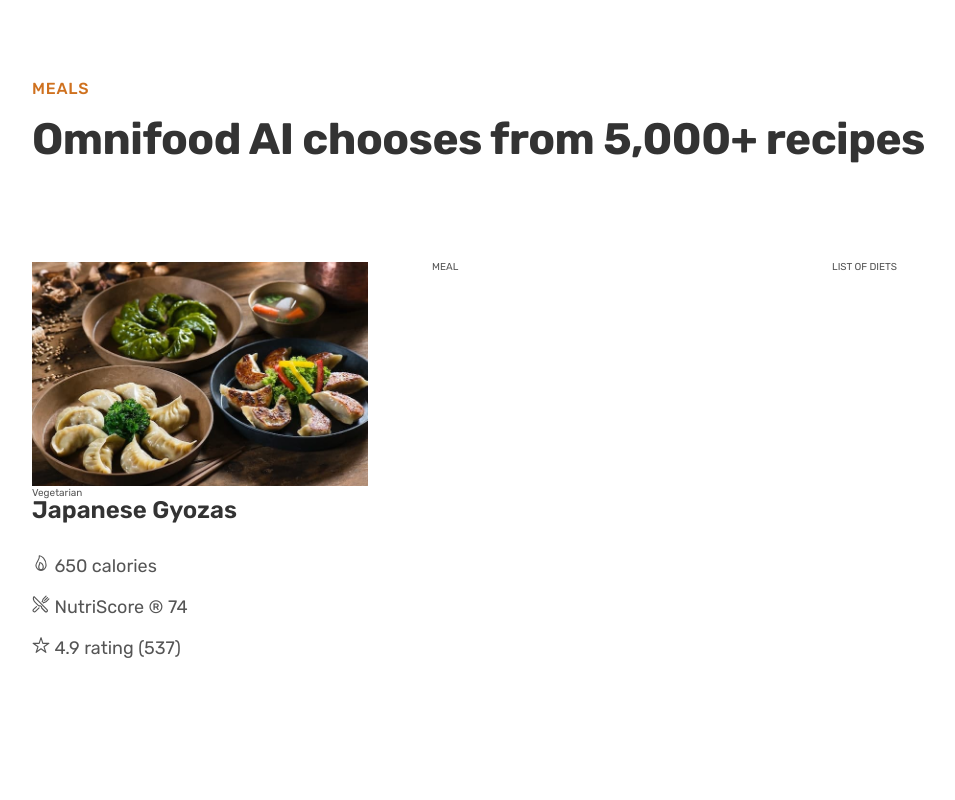
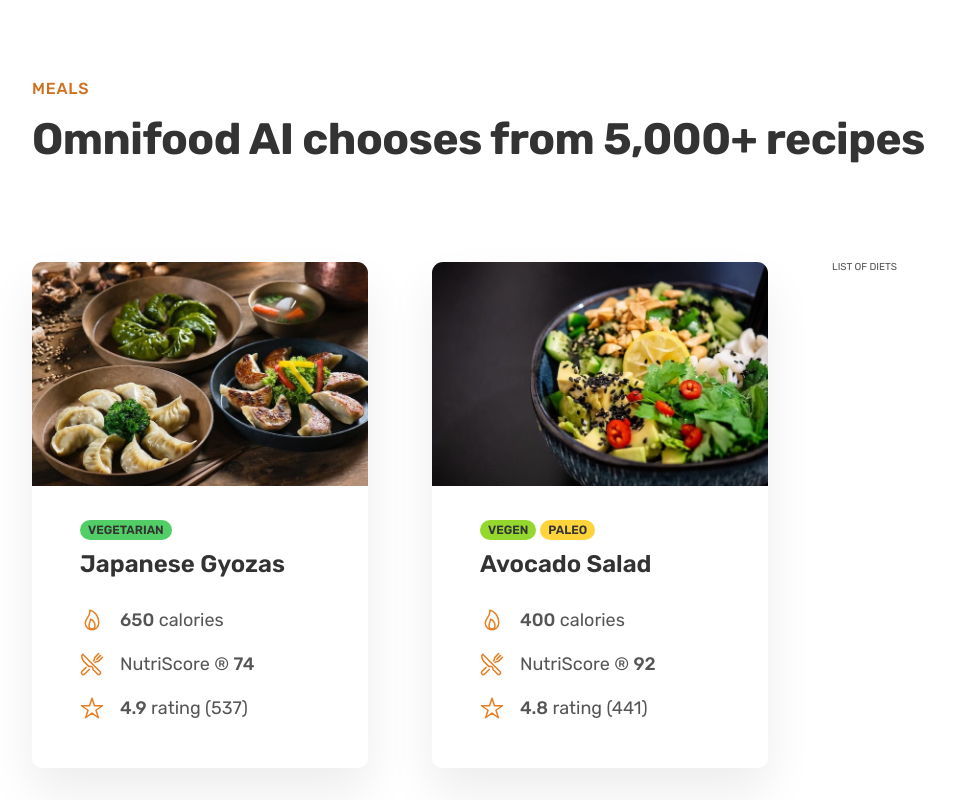
Before and after one commit to sgrazys/Omnifood, a plain HTML site: page index.html in a window 1280 px wide. Shown: the part 2580-3380 px from the top of the page, without its empty margins (40-995 px from the left). Before the commit the page ends 3269 px from the top, so only its background shows below. Drawn offline with nearby package versions, Linux system fonts and the light colour scheme.

Commit message:
Meals  section #5 add meal cards

```diff
--- a/css/general.css
+++ b/css/general.css
@@ -42,6 +42,7 @@ Paragraph default: 1.6
 
 --- 06 BORDER-RADIUS
 Default: 9px
+Medium: 11px
 
 --- 07 WHITESPACE
 
@@ -183,3 +184,7 @@ body {
 .margin-right-sm {
 	margin-right: 1.6rem !important;
 }
+
+strong {
+	font-weight: 500;
+}
--- a/css/style.css
+++ b/css/style.css
@@ -208,15 +208,52 @@
 	padding: 4.8rem 0 3.2rem 0;
 }
 
+.meal {
+	box-shadow: 0 2.4rem 4.8rem rgba(0, 0, 0, 0.075);
+	border-radius: 11px;
+	overflow: hidden;
+}
+.meal-img {
+	width: 100%;
+}
+
+.meal-content {
+	padding: 3.2rem 4.8rem 4.8rem 4.8rem;
+}
+
+.meal-tags {
+	display: flex;
+	gap: 0.4rem;
+	margin-bottom: 12px;
+}
+
+.tag {
+	display: inline-block;
+	padding: 0.4rem 0.8rem;
+	font-size: 1.2rem;
+	font-weight: 600;
+	text-transform: uppercase;
+	color: #333;
+	border-radius: 100px;
+}
+
+.tag--vegetarian {
+	background-color: #51cf66;
+}
+
+.tag--vegen {
+	background-color: #94d82d;
+}
+
+.tag--paleo {
+	background-color: #ffd43b;
+}
+
 .meal-title {
 	font-size: 2.4rem;
 	color: #333;
 	font-weight: 600;
 	margin-bottom: 3.2rem;
-}
-
-.meal-img {
-	width: 100%;
 }
 
 .meal-attributes {
@@ -225,6 +262,16 @@
 	flex-direction: column;
 	gap: 2rem;
 }
+
 .meal-attribute {
+	display: flex;
+	align-items: center;
+	gap: 1.6rem;
 	font-size: 1.8rem;
 }
+
+.meal-icon {
+	height: 2.4rem;
+	width: 2.4rem;
+	color: #e67e22;
+}
--- a/index.html
+++ b/index.html
@@ -270,24 +270,85 @@
 							src="img/meals/meal-1.jpg"
 							alt="Japanese Gyozas"
 						/>
-						<span class="tag">Vegetarian</span>
+						<div class="meal-content">
+							<div class="meal-tags">
+								<span class="tag tag--vegetarian"
+									>Vegetarian</span
+								>
+							</div>
 							<p class="meal-title">Japanese Gyozas</p>
 							<ul class="meal-attributes">
 								<li class="meal-attribute">
-								<ion-icon name="flame-outline"></ion-icon>
-								<span>650 calories</span>
+									<ion-icon
+										class="meal-icon"
+										name="flame-outline"
+									></ion-icon>
+									<span><strong>650</strong> calories</span>
 								</li>
 								<li class="meal-attribute">
-								<ion-icon name="restaurant-outline"></ion-icon>
-								<span>NutriScore &reg; 74</span>
+									<ion-icon
+										class="meal-icon"
+										name="restaurant-outline"
+									></ion-icon>
+									<span
+										>NutriScore &reg;
+										<strong>74</strong></span
+									>
 								</li>
 								<li class="meal-attribute">
-								<ion-icon name="star-outline"></ion-icon>
-								<span>4.9 rating (537)</span>
+									<ion-icon
+										class="meal-icon"
+										name="star-outline"
+									></ion-icon>
+									<span
+										><strong>4.9</strong> rating (537)</span
+									>
 								</li>
 							</ul>
 						</div>
-					<div class="meal">MEAL</div>
+					</div>
+					<div class="meal">
+						<img
+							class="meal-img"
+							src="img/meals/meal-2.jpg"
+							alt="Japanese Gyozas"
+						/>
+						<div class="meal-content">
+							<div class="meal-tags">
+								<span class="tag tag--vegen">Vegen</span>
+								<span class="tag tag--paleo">Paleo</span>
+							</div>
+							<p class="meal-title">Avocado Salad</p>
+							<ul class="meal-attributes">
+								<li class="meal-attribute">
+									<ion-icon
+										class="meal-icon"
+										name="flame-outline"
+									></ion-icon>
+									<span><strong>400</strong> calories</span>
+								</li>
+								<li class="meal-attribute">
+									<ion-icon
+										class="meal-icon"
+										name="restaurant-outline"
+									></ion-icon>
+									<span
+										>NutriScore &reg;
+										<strong>92</strong></span
+									>
+								</li>
+								<li class="meal-attribute">
+									<ion-icon
+										class="meal-icon"
+										name="star-outline"
+									></ion-icon>
+									<span
+										><strong>4.8</strong> rating (441)</span
+									>
+								</li>
+							</ul>
+						</div>
+					</div>
 					<div class="list">LIST OF DIETS</div>
 				</div>
 			</section>
```
Lines whose indentation alone changed are shown as unchanged.
